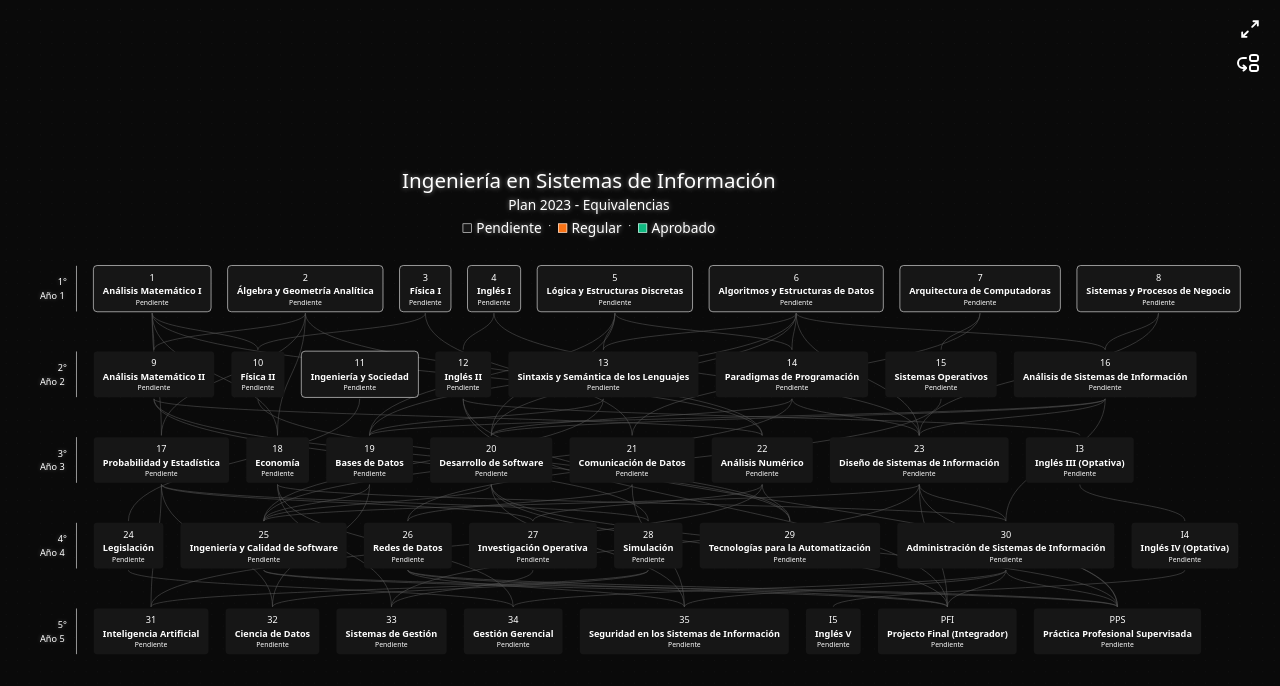
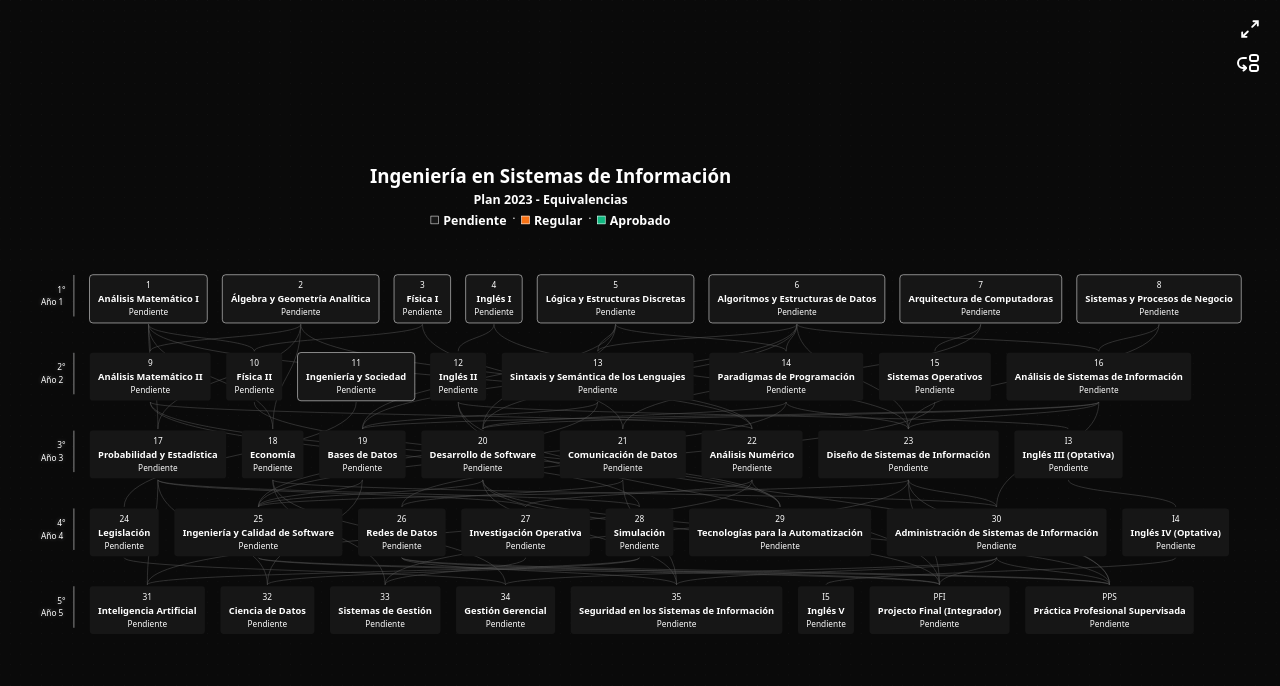
Before and after one commit to httpniki/correlativy, a React (Vite) app: page / in a window 1280 px wide. Shown: the top 686 px of the page. Built offline with nearby package versions, Linux system fonts and the light colour scheme.

Commit message:
update layout

```diff
--- a/src/components/InfoNode.tsx
+++ b/src/components/InfoNode.tsx
@@ -10,12 +10,12 @@ export type IInfoNode = Node<InfoNodeData, 'info'>
 export default function InfoNode({ data }: NodeProps<IInfoNode>) {
    return (
       <header>
-         <div className='flex flex-2 flex-col justify-center items-center gap-2 text-white py-10'>
-            <h1 className='text-4xl text-center px-1 text-white text-shadow-white whitespace-nowrap'>{data.programName}</h1>
+         <div className='flex flex-2 flex-col justify-center items-center gap-2 text-white'>
+            <h1 className='text-4xl text-center px-1 text-white font-semibold whitespace-nowrap'>{data.programName}</h1>
 
-            <p className='text-white text-2xl text-shadow-white whitespace-nowrap'>Plan {data.programPlan} - Equivalencias</p>
+            <p className='text-white text-2xl font-semibold whitespace-nowrap'>Plan {data.programPlan} - Equivalencias</p>
 
-            <div className='flex gap-3 text-white text-shadow-white px-1'>
+            <div className='flex gap-3 text-white font-semibold px-1'>
                <p className='flex gap-2 items-center text-2xl'>
                   <span className='bg-node px-1 border w-4 h-4' />
                   Pendiente
--- a/src/components/ModuleNode.tsx
+++ b/src/components/ModuleNode.tsx
@@ -62,8 +62,8 @@ export default function ModuleNode({ id, data }: NodeProps<IModuleNode>) {
          />
 
          <p className='text-base'>{data.id}</p>
-         <p className='text-base font-semibold'>{data.name}</p>
-         <p className='text-xs'>{data.status}</p>
+         <p className='text-lg font-semibold'>{data.name}</p>
+         <p className='text-base'>{data.status}</p>
 
          <Handle
             type='source'
```
